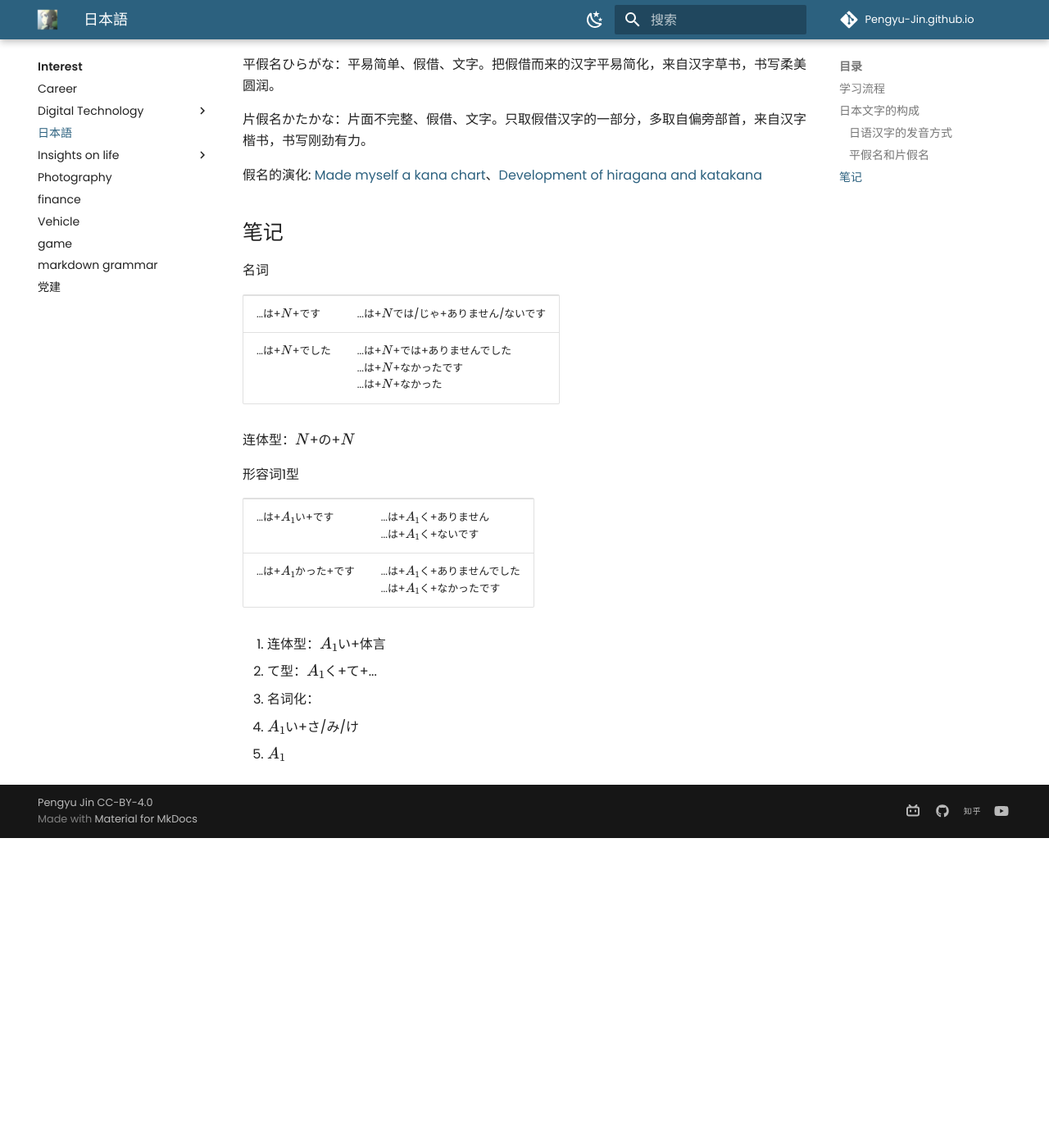
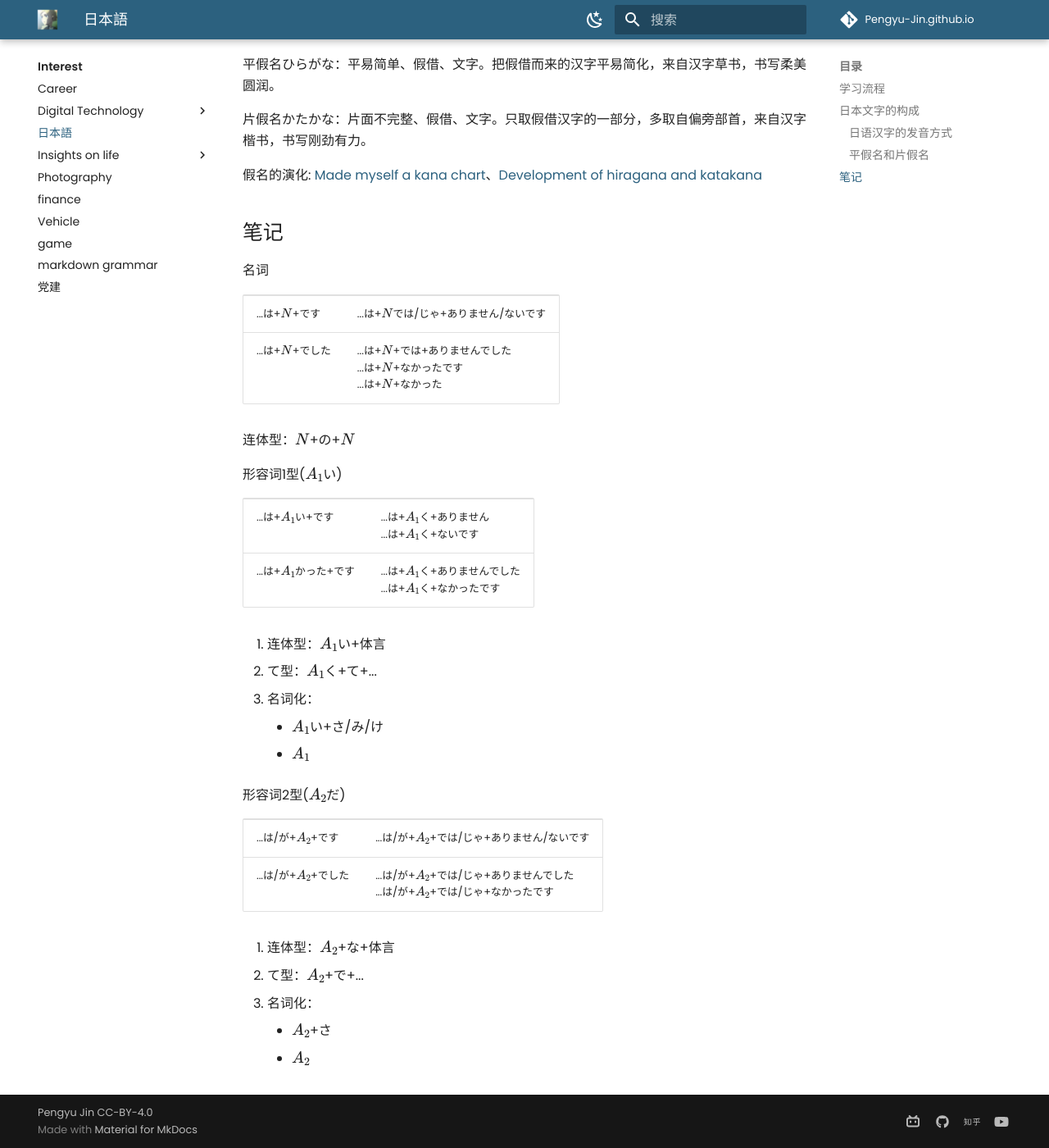
Before and after one commit to Pengyu-Jin/Pengyu-Jin.github.io, an MkDocs documentation site: the page built from docs/interest/JP-learn/50yin.md, in a window 1280 px wide and 1400 px high, scrolled down 1001 px. Shown: the whole window at 82% size. Built offline with MkDocs 1.6.1 and Material for MkDocs 9.7.7, drawn with Linux system fonts in a browser that asks for light colours; comment, search, counter and statistics services are not loaded; before the commit the page ends 2023 px from its top, so only the background shows below that.

Commit message:
update jp1

```diff
--- a/docs/interest/JP-learn/50yin.md
+++ b/docs/interest/JP-learn/50yin.md
@@ -49,7 +49,7 @@
 
 连体型：\(N\)+の+\(N\)
 
-形容词1型
+形容词1型(\(A_1\)い)
 
 <table>
   <tr>
@@ -65,5 +65,25 @@
 1. 连体型：\(A_{1}\)い+体言
 2. て型：\(A_{1}\)く+て+...
 3. 名词化：
-   - \(A_{1}\)い+さ/み/け
-   - \(A_{1}\)
+    -  \(A_{1}\)い+さ/み/け
+    -  \(A_{1}\)
+
+
+形容词2型(\(A_2\)だ)
+
+<table>
+  <tr>
+    <td>...は/が+\(A_{2}\)+です</td>
+    <td>...は/が+\(A_{2}\)+では/じゃ+ありません/ないです</td>
+  </tr>
+  <tr>
+    <td>...は/が+\(A_{2}\)+でした</td>
+    <td>...は/が+\(A_{2}\)+では/じゃ+ありませんでした<br>...は/が+\(A_{2}\)+では/じゃ+なかったです</td>
+  </tr>
+</table>
+
+1. 连体型：\(A_{2}\)+な+体言
+2. て型：\(A_{2}\)+で+...
+3. 名词化：
+    -  \(A_{2}\)+さ
+    -  \(A_{2}\)
```
